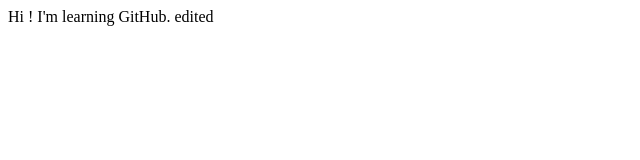
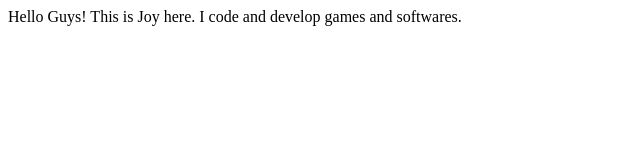
Before and after one commit to JoyKhanna/FirstRepository, a plain HTML site: page index.html in a window 1280 px wide. Shown: the whole page, without its empty margins (0-640 px from the left). Drawn offline with Linux system fonts and the light colour scheme.

Commit message:
Docs
Change in website

```diff
--- a/index.html
+++ b/index.html
@@ -5,6 +5,6 @@
     <title>FirstRepository</title>
 </head>
 <body>
-    Hi ! I'm learning GitHub. edited
+    Hello Guys! This is Joy here. I code and develop games and softwares.
 </body>
 </html>
```
